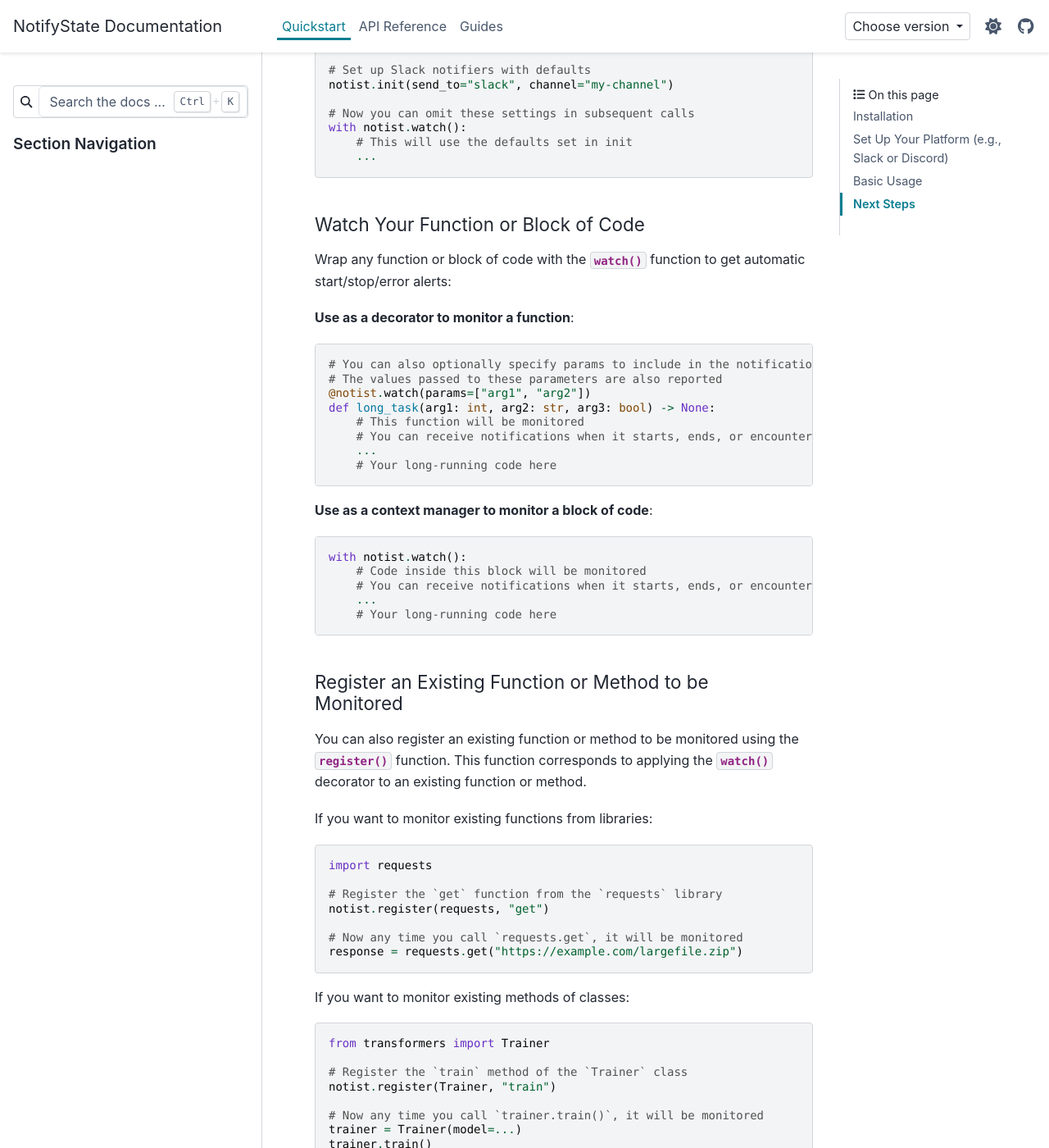
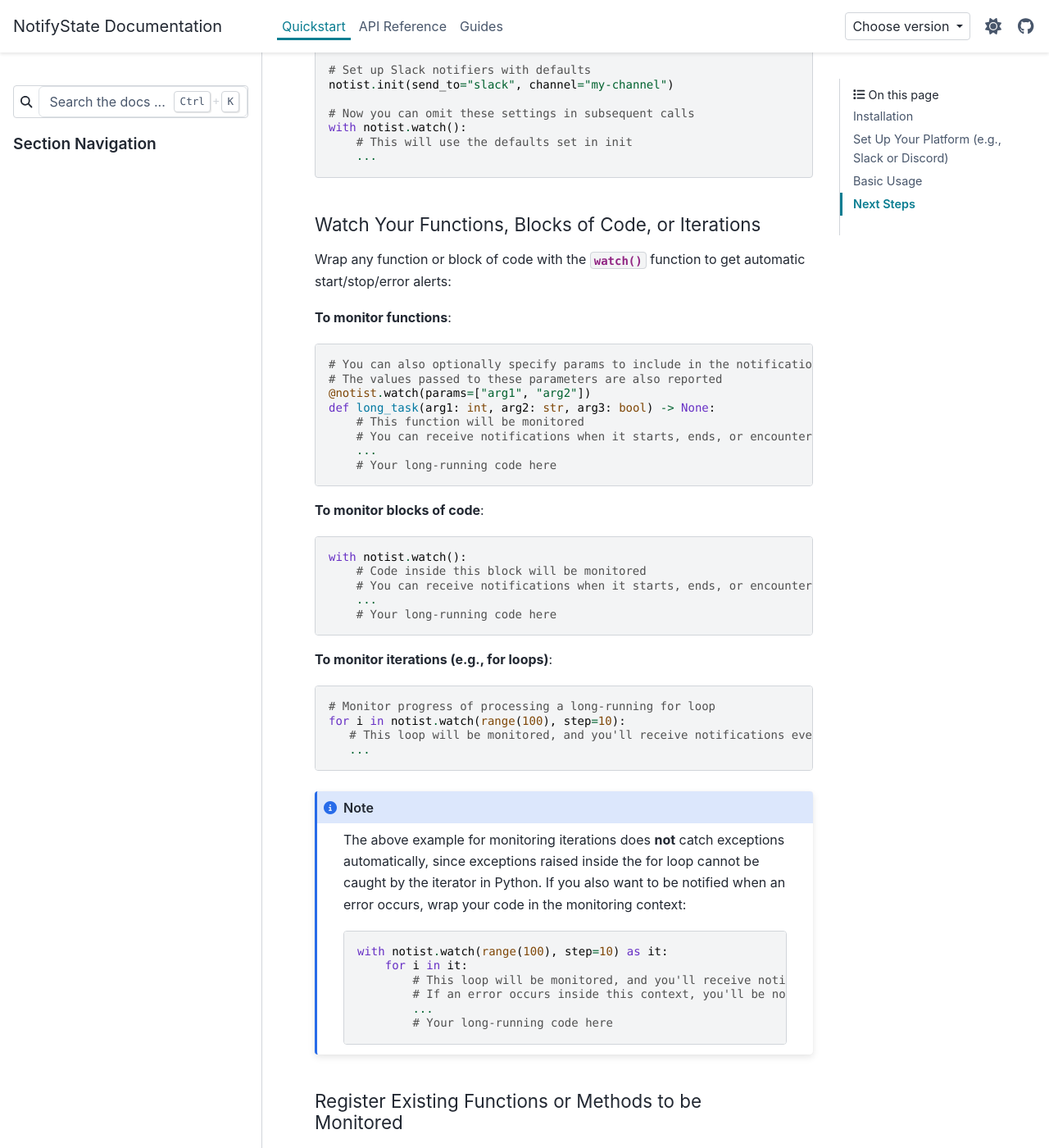
Before and after one commit to kAIto47802/notist, a Sphinx documentation site: the page built from docs/quickstart.rst, in a window 1280 px wide and 1400 px high, scrolled down 1557 px. Shown: the whole window at 82% size. Built offline with Sphinx 7.4.7 and the PyData theme 0.15.4, drawn with Linux system fonts in a browser that asks for light colours; comment, search, counter and statistics services are not loaded; some of the changed text lies outside the part shown.

Commit message:
Update docs

```diff
--- a/docs/index.rst
+++ b/docs/index.rst
@@ -174,7 +174,6 @@ You can also register an existing function or method to be monitored using the :
    # Now any time you call `trainer.train()`, it will be monitored
    trainer.train()
 
-We also provide other features such as :func:`~notist._core.send` and :func:`~notist._core.watch_iterable`. See :doc:`api` for details.
 
 
 🔔 Multiple Notifiers
--- a/docs/quickstart.rst
+++ b/docs/quickstart.rst
@@ -6,7 +6,7 @@ Get up and running with NotifyState in just a few steps!
 Installation
 ------------
 
-Install the latest release from our `GitHub <https://github.com/kAIto47802/NotifyState>`__:
+Install the latest release from `our GitHub <https://github.com/kAIto47802/NotifyState>`__:
 
 .. code-block:: bash
 
@@ -78,12 +78,12 @@ Once initialized with :func:`~notist._core.init`, you can omit basic settings in
        ...
 
 
-Watch Your Function or Block of Code
-^^^^^^^^^^^^^^^^^^^^^^^^^^^^^^^^^^^^
+Watch Your Functions, Blocks of Code, or Iterations
+^^^^^^^^^^^^^^^^^^^^^^^^^^^^^^^^^^^^^^^^^^^^^^^^^^^
 
 Wrap any function or block of code with the :func:`~notist._core.watch` function to get automatic start/stop/error alerts:
 
-**Use as a decorator to monitor a function**:
+**To monitor functions**:
 
 .. code-block:: python
 
@@ -96,7 +96,7 @@ Wrap any function or block of code with the :func:`~notist._core.watch` function
        ...
        # Your long-running code here
 
-**Use as a context manager to monitor a block of code**:
+**To monitor blocks of code**:
 
 .. code-block:: python
 
@@ -107,8 +107,32 @@ Wrap any function or block of code with the :func:`~notist._core.watch` function
        # Your long-running code here
 
 
-Register an Existing Function or Method to be Monitored
-^^^^^^^^^^^^^^^^^^^^^^^^^^^^^^^^^^^^^^^^^^^^^^^^^^^^^^^
+**To monitor iterations (e.g., for loops)**:
+
+.. code-block:: python
+
+   # Monitor progress of processing a long-running for loop
+   for i in notist.watch(range(100), step=10):
+      # This loop will be monitored, and you'll receive notifications every 10 iterations.
+      ...
+
+.. note::
+   The above example for monitoring iterations does **not** catch exceptions automatically,
+   since exceptions raised inside the for loop cannot be caught by the iterator in Python.
+   If you also want to be notified when an error occurs, wrap your code in the monitoring context:
+
+   .. code-block:: python
+
+      with notist.watch(range(100), step=10) as it:
+          for i in it:
+              # This loop will be monitored, and you'll receive notifications every 10 iterations.
+              # If an error occurs inside this context, you'll be notified immediately.
+              ...
+              # Your long-running code here
+
+
+Register Existing Functions or Methods to be Monitored
+^^^^^^^^^^^^^^^^^^^^^^^^^^^^^^^^^^^^^^^^^^^^^^^^^^^^^^
 
 You can also register an existing function or method to be monitored using the :func:`~notist._core.register` function.
 This function corresponds to applying the :func:`~notist._core.watch` decorator to an existing function or method.
@@ -156,32 +180,6 @@ If you want to monitor existing methods of specific class instances:
    trainer.train()
 
 
-Watch Your Iteration (e.g., for Loop)
-^^^^^^^^^^^^^^^^^^^^^^^^^^^^^^^^^^^^^
-
-You can monitor the progress of an iterable (e.g., for loop) using the :func:`~notist._core.watch_iterable` function:
-
-.. code-block:: python
-
-   # Monitor progress of processing a long-running for loop
-   for batch in notist.watch_iterable(train_dataloader, step=10):
-      # This loop will be monitored, and you'll receive notifications every 10 iterations.
-      ...
-
-.. note::
-   The above example does **not** catch exceptions automatically,
-   since exceptions raised inside the for loop cannot be caught by the iterator in Python.
-   If you also want to be notified when an error occurs, wrap your code in the monitoring context:
-
-   .. code-block:: python
-
-      with notist.watch_iterable(train_dataloader, step=10) as it:
-          for batch in it:
-              # This loop will be monitored, and you'll receive notifications every 10 iterations.
-              # If an error occurs inside this context, you'll be notified immediately.
-              ...
-
-
 Send a One-Off Notification
 ^^^^^^^^^^^^^^^^^^^^^^^^^^^
 
```
Also changed, not shown: other parts of docs/quickstart.rst (+1 -1 lines), README.md (+33 -11 lines).
